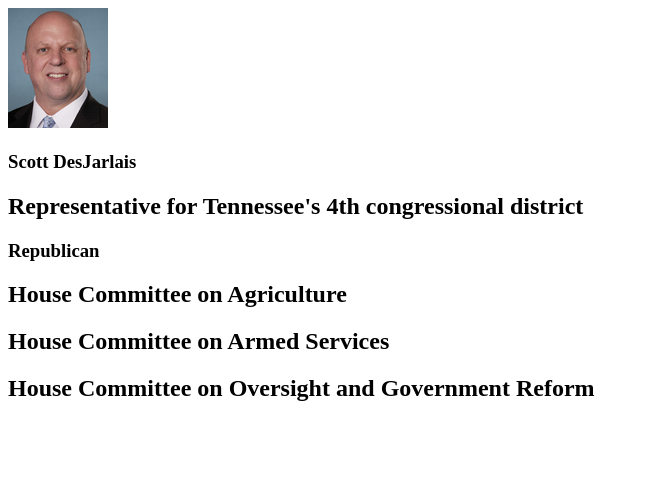
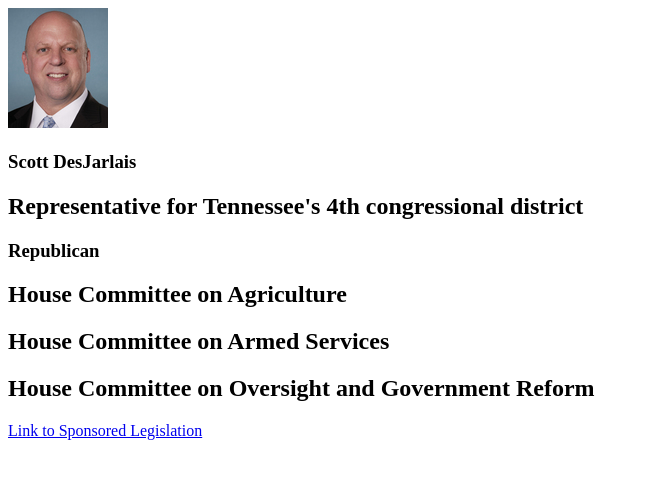
Before and after one commit to williamkimball/mypoliticalcandidate, a plain HTML site: page index.html in a window 1280 px wide. Shown: the whole page, without its empty margins (0-648 px from the left). Drawn offline with Linux system fonts and the light colour scheme.

Commit message:
added link to sponsored legislation

```diff
--- a/index.html
+++ b/index.html
@@ -21,7 +21,7 @@
             <h2>House Committee on Oversight and Government Reform</h2>
         </section>
         <section id="candidate__legislation">
-
+            <a href="https://www.govtrack.us/congress/bills/browse?sponsor=412477">Link to Sponsored Legislation</a>
         </section>
 
     </article>
```
